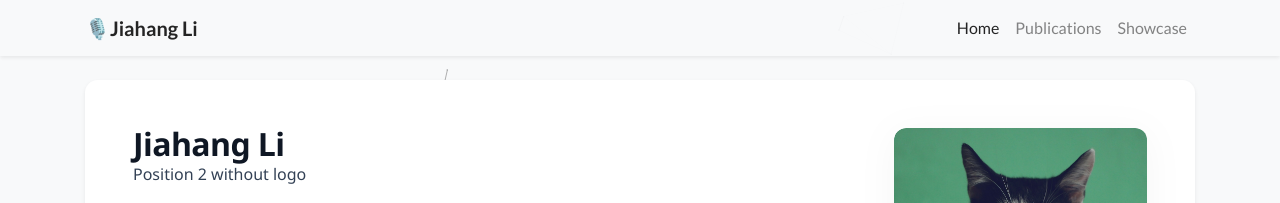
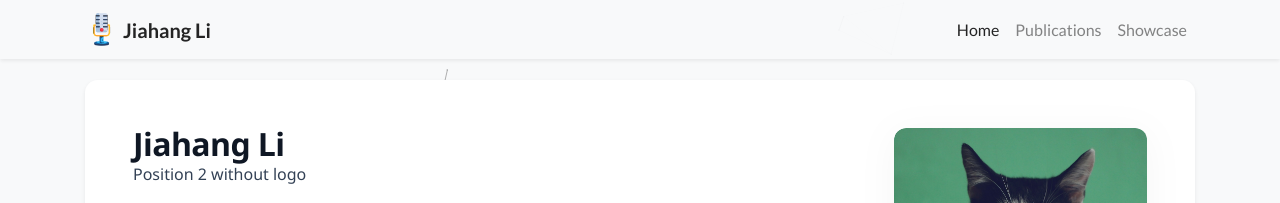
Before and after one commit to rekkles2/rekkles2.github.io, a Jekyll site: the page built from index.html, in a window 1280 px wide. Shown: the top 203 px of the page. Built offline with Jekyll 4.4.1, drawn with Linux system fonts in a browser that asks for light colours; nearby versions of some CDN libraries; a style sheet for code colours, icons or effects is not loaded.

Commit message:
😋😎update profile and homepage name

```diff
--- a/_data/profile.yml
+++ b/_data/profile.yml
@@ -1,6 +1,6 @@
 primary_name: "Jiahang Li"
 secondary_name: ""
-navbar_name: "🎙️Jiahang Li"
+navbar_name: "Jiahang Li"
 
 positions:
 - name: Position 2 without logo
--- a/_includes/navbar.html
+++ b/_includes/navbar.html
@@ -1,6 +1,10 @@
 <nav class="navbar navbar-expand-sm navbar-light bg-light fixed-top mb-5 shadow-sm">
     <div class="{% if page.container_class %}{{ page.container_class }}{% else %}container-lg{% endif %}">
-        <a class="navbar-brand"><strong>{{site.data.profile.navbar_name}}</strong></a>
+        <a class="navbar-brand d-flex align-items-center" href="{{ '/' | relative_url }}">
+            <!-- 麦克风装饰图标 -->
+            <img src="{{ '/assets/images/etc/mic.png' | relative_url }}" alt="Microphone Icon" style="height: 33px; margin-right: 5px;">
+            <strong>{{site.data.profile.navbar_name}}</strong>
+        </a>
         <button class="navbar-toggler" style="font-size: 1em; padding: 0.5em;" type="button" data-toggle="collapse" data-target="#navbarResponsive" aria-controls="navbarResponsive" aria-expanded="false" aria-label="Toggle navigation">
             <i class="fas fa-map"></i> Menu
         </button>
--- a/_layouts/default.html
+++ b/_layouts/default.html
@@ -5,16 +5,19 @@
 <head>
     <meta charset="utf-8">
     <meta name="viewport" content="width=device-width, initial-scale=1, shrink-to-fit=no">
-    <title>{{ page.title }} - {{ site.data.profile.navbar_name }}</title>
+    <title>{{ site.data.profile.navbar_name }}'s homepage</title>
+
+    <!-- 话筒图标 (PNG Favicon) -->
+    <link rel="icon" type="image/png" href="{{ '/assets/images/etc/dubbing.png' | relative_url }}">
 
     <!-- Stylesheets -->
-    <link rel="stylesheet" href="https://cdnjs.cloudflare.com/ajax/libs/twitter-bootstrap/4.6.0/css/bootstrap.min.css" integrity="sha512-P5MgMn1jBN01asBgU0z60Qk4QxiXo86+wlFahKrsQf37c9cro517WzVSPPV1tDKzhku2iJ2FVgL67wG03SGnNA==" crossorigin="anonymous" />
-    <link rel="stylesheet" href="https://cdnjs.cloudflare.com/ajax/libs/font-awesome/6.5.1/css/all.min.css" integrity="sha512-DTOQO9RWCH3ppGqcWaEA1BIZOC6xxalwEsw9c2QQeAIftl+Vegovlnee1c9QX4TctnWMn13TZye+giMm8e2LwA==" crossorigin="anonymous">
-    <link rel="stylesheet" href="https://cdnjs.cloudflare.com/ajax/libs/academicons/1.9.1/css/academicons.min.css" integrity="sha512-b1ASx0WHgVFL5ZQhTgiPWX+68KjS38Jk87jg7pe+qC7q9YkEtFq0z7xCglv7qGIs/68d3mAp+StfC8WKC5SSAg==" crossorigin="anonymous" />
+    <link rel="stylesheet" href="https://cdnjs.cloudflare.com/ajax/libs/twitter-bootstrap/4.6.0/css/bootstrap.min.css" xintegrity="sha512-P5MgMn1jBN01asBgU0z60Qk4QxiXo86+wlFahKrsQf37c9cro517WzVSPPV1tDKzhku2iJ2FVgL67wG03SGnNA==" crossorigin="anonymous" />
+    <link rel="stylesheet" href="https://cdnjs.cloudflare.com/ajax/libs/font-awesome/6.5.1/css/all.min.css" xintegrity="sha512-DTOQO9RWCH3ppGqcWaEA1BIZOC6xxalwEsw9c2QQeAIftl+Vegovlnee1c9QX4TctnWMn13TZye+giMm8e2LwA==" crossorigin="anonymous">
+    <link rel="stylesheet" href="https://cdnjs.cloudflare.com/ajax/libs/academicons/1.9.1/css/academicons.min.css" xintegrity="sha512-b1ASx0WHgVFL5ZQhTgiPWX+68KjS38Jk87jg7pe+qC7q9YkEtFq0z7xCglv7qGIs/68d3mAp+StfC8WKC5SSAg==" crossorigin="anonymous" />
     <link rel="preconnect" href="https://fonts.googleapis.com">
     <link rel="preconnect" href="https://fonts.gstatic.com" crossorigin>
     <link href="https://fonts.googleapis.com/css2?family=Lato:ital,wght@0,300;0,400;0,700;0,900;1,300;1,400;1,700;1,900&family=Raleway:ital,wght@0,300;0,400;0,500;1,300;1,400;1,500&display=swap" rel="stylesheet">
-    <link rel="stylesheet" href="https://cdn.jsdelivr.net/npm/katex@0.16.11/dist/katex.min.css" integrity="sha384-nB0miv6/jRmo5UMMR1wu3Gz6NLsoTkbqJghGIsx//Rlm+ZU03BU6SQNC66uf4l5+" crossorigin="anonymous">
+    <link rel="stylesheet" href="https://cdn.jsdelivr.net/npm/katex@0.16.11/dist/katex.min.css" xintegrity="sha384-nB0miv6/jRmo5UMMR1wu3Gz6NLsoTkbqJghGIsx//Rlm+ZU03BU6SQNC66uf4l5+" crossorigin="anonymous">
     <link rel="stylesheet" href="{{ '/assets/css/global.css' | relative_url }}">
 </head>
 
@@ -28,13 +31,13 @@
     <!-- Scripts -->
     <script src="https://cdnjs.cloudflare.com/ajax/libs/jquery/3.5.1/jquery.min.js"></script>
     <script src="//cdnjs.cloudflare.com/ajax/libs/jquery.lazy/1.7.9/jquery.lazy.min.js"></script>
-    <script src="https://cdnjs.cloudflare.com/ajax/libs/popper.js/1.14.7/umd/popper.min.js" integrity="sha384-UO2eT0CpHqdSJQ6hJty5KVphtPhzWj9WO1clHTMGa3JDZwrnQq4sF86dIHNDz0W1" crossorigin="anonymous"></script>
-    <script src="https://cdnjs.cloudflare.com/ajax/libs/twitter-bootstrap/4.6.0/js/bootstrap.min.js" integrity="sha512-XKa9Hemdy1Ui3KSGgJdgMyYlUg1gM+QhL6cnlyTe2qzMCYm4nAZ1PsVerQzTTXzonUR+dmswHqgJPuwCq1MaAg==" crossorigin="anonymous"></script>
-    <script src="https://cdnjs.cloudflare.com/ajax/libs/github-buttons/2.14.2/buttons.min.js" integrity="sha512-OYwZx04hKFeFNYrWxIyo3atgGpb+cxU0ENWBZs72X7T9U+NoHPM1ftUn/Mfw7dRDXrqWA6M1wBg6z6fGE32aeA==" crossorigin="anonymous"></script>
+    <script src="https://cdnjs.cloudflare.com/ajax/libs/popper.js/1.14.7/umd/popper.min.js" xintegrity="sha384-UO2eT0CpHqdSJQ6hJty5KVphtPhzWj9WO1clHTMGa3JDZwrnQq4sF86dIHNDz0W1" crossorigin="anonymous"></script>
+    <script src="https://cdnjs.cloudflare.com/ajax/libs/twitter-bootstrap/4.6.0/js/bootstrap.min.js" xintegrity="sha512-XKa9Hemdy1Ui3KSGgJdgMyYlUg1gM+QhL6cnlyTe2qzMCYm4nAZ1PsVerQzTTXzonUR+dmswHqgJPuwCq1MaAg==" crossorigin="anonymous"></script>
+    <script src="https://cdnjs.cloudflare.com/ajax/libs/github-buttons/2.14.2/buttons.min.js" xintegrity="sha512-OYwZx04hKFeFNYrWxIyo3atgGpb+cxU0ENWBZs72X7T9U+NoHPM1ftUn/Mfw7dRDXrqWA6M1wBg6z6fGE32aeA==" crossorigin="anonymous"></script>
     <script src="https://unpkg.com/masonry-layout@4/dist/masonry.pkgd.min.js"></script>
     <script src="https://unpkg.com/imagesloaded@5/imagesloaded.pkgd.min.js"></script>
-    <script defer src="https://cdn.jsdelivr.net/npm/katex@0.16.11/dist/katex.min.js" integrity="sha384-7zkQWkzuo3B5mTepMUcHkMB5jZaolc2xDwL6VFqjFALcbeS9Ggm/Yr2r3Dy4lfFg" crossorigin="anonymous"></script>
-    <script defer src="https://cdn.jsdelivr.net/npm/katex@0.16.11/dist/contrib/auto-render.min.js" integrity="sha384-43gviWU0YVjaDtb/GhzOouOXtZMP/7XUzwPTstBeZFe/+rCMvRwr4yROQP43s0Xk" crossorigin="anonymous"></script>
+    <script src="https://cdn.jsdelivr.net/npm/katex@0.16.11/dist/katex.min.js" xintegrity="sha384-7zkQWkzuo3B5mTepMUcHkMB5jZaolc2xDwL6VFqjFALcbeS9Ggm/Yr2r3Dy4lfFg" crossorigin="anonymous"></script>
+    <script src="https://cdn.jsdelivr.net/npm/katex@0.16.11/dist/contrib/auto-render.min.js" xintegrity="sha384-43gviWU0YVjaDtb/GhzOouOXtZMP/7XUzwPTstBeZFe/+rCMvRwr4yROQP43s0Xk" crossorigin="anonymous"></script>
     <script>
         document.addEventListener("DOMContentLoaded", function() {
             renderMathInElement(document.body, {
```
Also changed, not shown: assets/images/etc/dubbing.png (added), assets/images/etc/mic.png (added).
